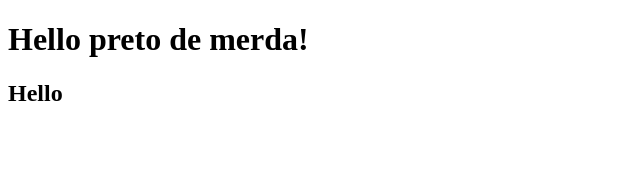
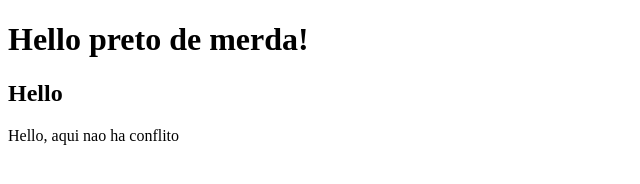
Before and after one commit to serialdatabus/testing, a plain HTML site: page index.html in a window 1280 px wide. Shown: the whole page, without its empty margins (0-640 px from the left). Drawn offline with Linux system fonts and the light colour scheme.

Commit message:
updated html

```diff
--- a/index.html
+++ b/index.html
@@ -17,7 +17,7 @@
     <main>
 
     </main>
-
+        Hello, aqui nao ha conflito
     <footer>
 
     </footer>
```
